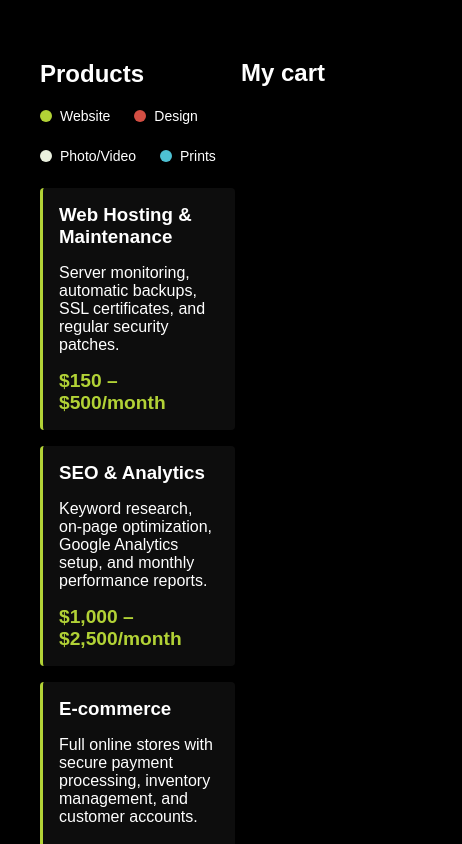
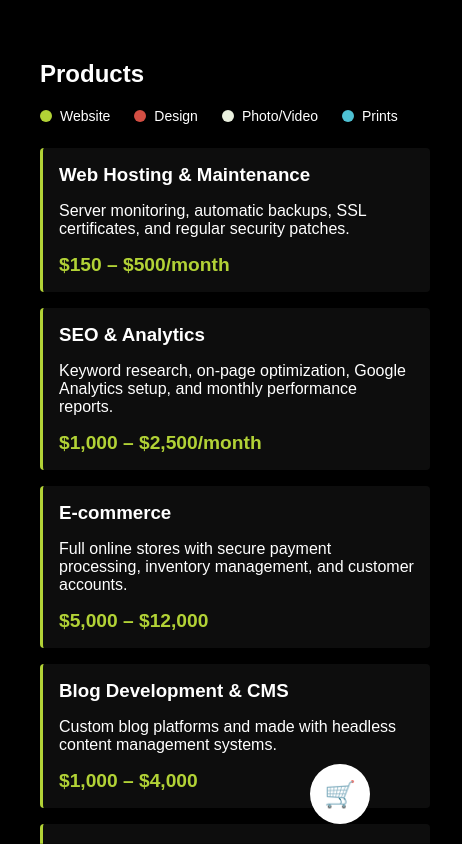
Before and after one commit to Antonioreyes8/surco, a React (Create React App) app: page /store in a window 390 px wide. Both pictures are taken after a click on the button "English". Shown: the top 844 px of the page, 462 px wide, since content can reach past the window. Built offline with nearby package versions, Linux system fonts and the light colour scheme; a web font is replaced by a local one.

Commit message:
fixing cart

```diff
--- a/src/pages/Store.js
+++ b/src/pages/Store.js
@@ -1,31 +1,26 @@
-/**
- * @file Store.js
- * @description E-commerce store page
- *
- * PURPOSE:
- * Displays merchandise and products for sale.
- * Supports bilingual content (English and Spanish).
- */
-
-import React from "react";
-import Cart from "../sections/Cart.js";
-import StoreItems from "../sections/StoreItems.js";
+import React, { useState } from "react";
+import Cart from "../sections/Cart";
+import StoreItems from "../sections/StoreItems";
 import "../styles/store.css";
 
-/**
- * Store Page Component
- *
- * @component
- * @returns {React.ReactElement} Store page with product listings
- */
 const Store = () => {
+	const [cartOpen, setCartOpen] = useState(false);
+
+	const toggleCart = () => {
+		setCartOpen((prev) => !prev);
+	};
+
 	return (
-		<div
-			className="store-page"
-			style={{ color: "white", fontFamily: "Delight, sans-serif" }}
-		>
+		<div className="store-page">
 			<StoreItems />
-			<Cart />
+
+			{/* CART */}
+			<Cart isOpen={cartOpen} onClose={() => setCartOpen(false)} />
+
+			{/* MOBILE FAB */}
+			<button className="cart-fab" onClick={toggleCart}>
+				🛒
+			</button>
 		</div>
 	);
 };
--- a/src/sections/Cart.js
+++ b/src/sections/Cart.js
@@ -1,14 +1,21 @@
 import React from "react";
+import "../styles/store.css";
 
-import { useLanguage } from "../hooks/useLanguage";
+const Cart = ({ isOpen, onClose }) => {
+	return (
+		<div className={`cart-container ${isOpen ? "open" : ""}`}>
 
-const Cart = () => {
-    const { language } = useLanguage();
-    return (
-        <div className="cart-container">
-            <h2>{language === "es" ? "Mi carrito" : "My cart"}</h2>
-            {/* Cart items would go here */}
-        </div>
-    );
-}
+			{/* MOBILE ONLY CLOSE BUTTON */}
+			<button className="cart-close" onClick={onClose}>
+				✕
+			</button>
+
+			{/* 🔽 KEEP ALL YOUR EXISTING CART CONTENT BELOW */}
+			<h2>Cart</h2>
+
+			{/* cart items, totals, buttons, etc */}
+		</div>
+	);
+};
+
 export default Cart;
--- a/src/styles/store.css
+++ b/src/styles/store.css
@@ -1,24 +1,41 @@
+.store-page {
+	color: white;
+	font-family: Delight, sans-serif;
+}
+
+/* =========================
+   CART (DESKTOP DEFAULT)
+   ========================= */
+
 .cart-container {
 	position: fixed;
 	width: 30svw;
 	right: 0;
 	top: 7px;
 	padding: 2rem;
-	/*border: 1px solid white;*/
+	background: black;
+	color: white;
+	z-index: 10;
 }
 
+/* =========================
+   STORE ITEMS
+   ========================= */
+
 .store-items-container {
-	/*border: 1px solid white;*/
 	padding: 2rem;
 	width: 50svw;
 }
 
-.item:hover{
+.item:hover {
 	cursor: pointer;
 	box-shadow: white 0 0 15px;
 }
 
-/* Web store items */
+/* =========================
+   WEB STORE ITEMS
+   ========================= */
+
 .web-store-items .item {
 	background: rgba(255, 255, 255, 0.05);
 	padding: 1rem;
@@ -39,13 +56,16 @@
 	font-size: 1.2em;
 }
 
-/* Design store items */
+/* =========================
+   DESIGN STORE ITEMS
+   ========================= */
+
 .design-store-items .item {
 	background: rgba(255, 255, 255, 0.05);
 	padding: 1rem;
 	margin: 1rem 0;
 	border-radius: 4px;
-	border-left: 3px solid #D34E43;
+	border-left: 3px solid #d34e43;
 }
 
 .design-store-items .item h3 {
@@ -56,17 +76,20 @@
 .design-store-items .item span {
 	display: block;
 	font-weight: 700;
-	color: #D34E43;
+	color: #d34e43;
 	font-size: 1.2em;
 }
 
-/* PhotoVideo store items */
+/* =========================
+   PHOTO / VIDEO STORE ITEMS
+   ========================= */
+
 .photovideo-store-items .item {
 	background: rgba(255, 255, 255, 0.05);
 	padding: 1rem;
 	margin: 1rem 0;
 	border-radius: 4px;
-	border-left: 3px solid #EAF0DF;
+	border-left: 3px solid #eaf0df;
 }
 
 .photovideo-store-items .item h3 {
@@ -77,17 +100,20 @@
 .photovideo-store-items .item span {
 	display: block;
 	font-weight: 700;
-	color: #EAF0DF;
+	color: #eaf0df;
 	font-size: 1.2em;
 }
 
-/* Prints store items */
+/* =========================
+   PRINTS STORE ITEMS
+   ========================= */
+
 .prints-store-items .item {
 	background: rgba(255, 255, 255, 0.05);
 	padding: 1rem;
 	margin: 1rem 0;
 	border-radius: 4px;
-	border-left: 3px solid #4EC1D3;
+	border-left: 3px solid #4ec1d3;
 }
 
 .prints-store-items .item h3 {
@@ -98,6 +124,84 @@
 .prints-store-items .item span {
 	display: block;
 	font-weight: 700;
-	color: #4EC1D3;
+	color: #4ec1d3;
 	font-size: 1.2em;
 }
+
+/* =========================
+   FLOATING CART BUTTON
+   ========================= */
+
+.cart-fab {
+	display: none;
+}
+
+/* =========================
+   CLOSE BUTTON
+   ========================= */
+
+.cart-close {
+	display: none;
+}
+
+/* =========================
+   MOBILE OVERRIDES
+   ========================= */
+
+@media (max-width: 768px) {
+	.store-items-container {
+		width: 100svw;
+	}
+	/* SLIDE-UP CART */
+	.cart-container {
+		position: fixed;
+		width: 100%;
+		height: 70vh;
+		bottom: 0;
+		top: auto;
+		left: 0;
+		right: 0;
+		transform: translateY(100%);
+		transition: transform 0.4s ease;
+		z-index: 50;
+		padding: 2rem;
+		background: black;
+		color: white;
+	}
+
+	.cart-container.open {
+		transform: translateY(0);
+	}
+
+	/* FLOATING CART BUTTON */
+	.cart-fab {
+		display: flex;
+		align-items: center;
+		justify-content: center;
+		position: fixed;
+		bottom: 20px;
+		right: 20px;
+		width: 60px;
+		height: 60px;
+		border-radius: 50%;
+		background: white;
+		color: black;
+		font-size: 1.6rem;
+		border: none;
+		cursor: pointer;
+		z-index: 100;
+	}
+
+	/* CLOSE BUTTON */
+	.cart-close {
+		display: block;
+		position: absolute;
+		top: 15px;
+		right: 15px;
+		background: none;
+		border: none;
+		color: white;
+		font-size: 1.5rem;
+		cursor: pointer;
+	}
+}
```
